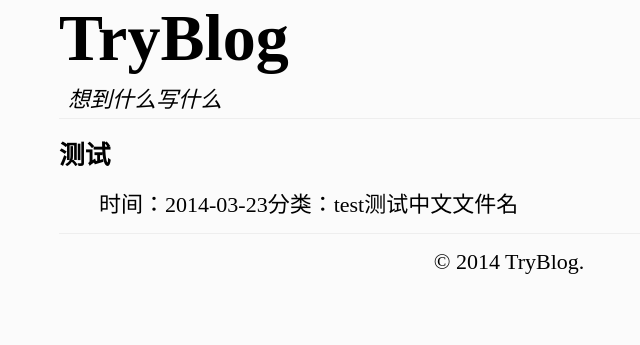
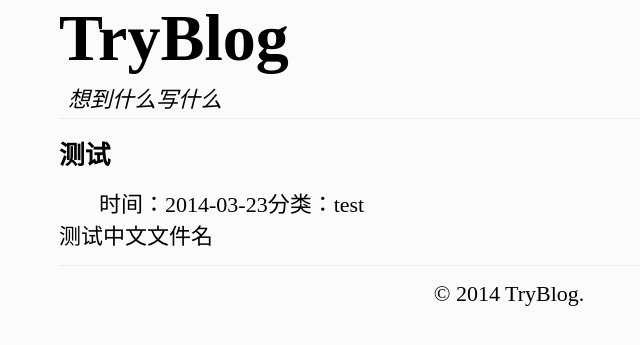
Before and after one commit to gjunyoung/macdfree.github.io, a Jekyll site: the page built from _posts/2014-03-23-测试.md, in a window 1280 px wide. Shown: the top 345 px of the page, without its empty margins (131-771 px from the left). Built offline with Jekyll 4.4.1, drawn with Linux system fonts in a browser that asks for light colours.

Commit message:
change css

```diff
--- a/css/styles.css
+++ b/css/styles.css
@@ -47,3 +47,8 @@
 #post-meta li {
     float: left;
 }
+#post-meta:after {
+    content: '';
+    display: block;
+    clear: both;
+}
```
